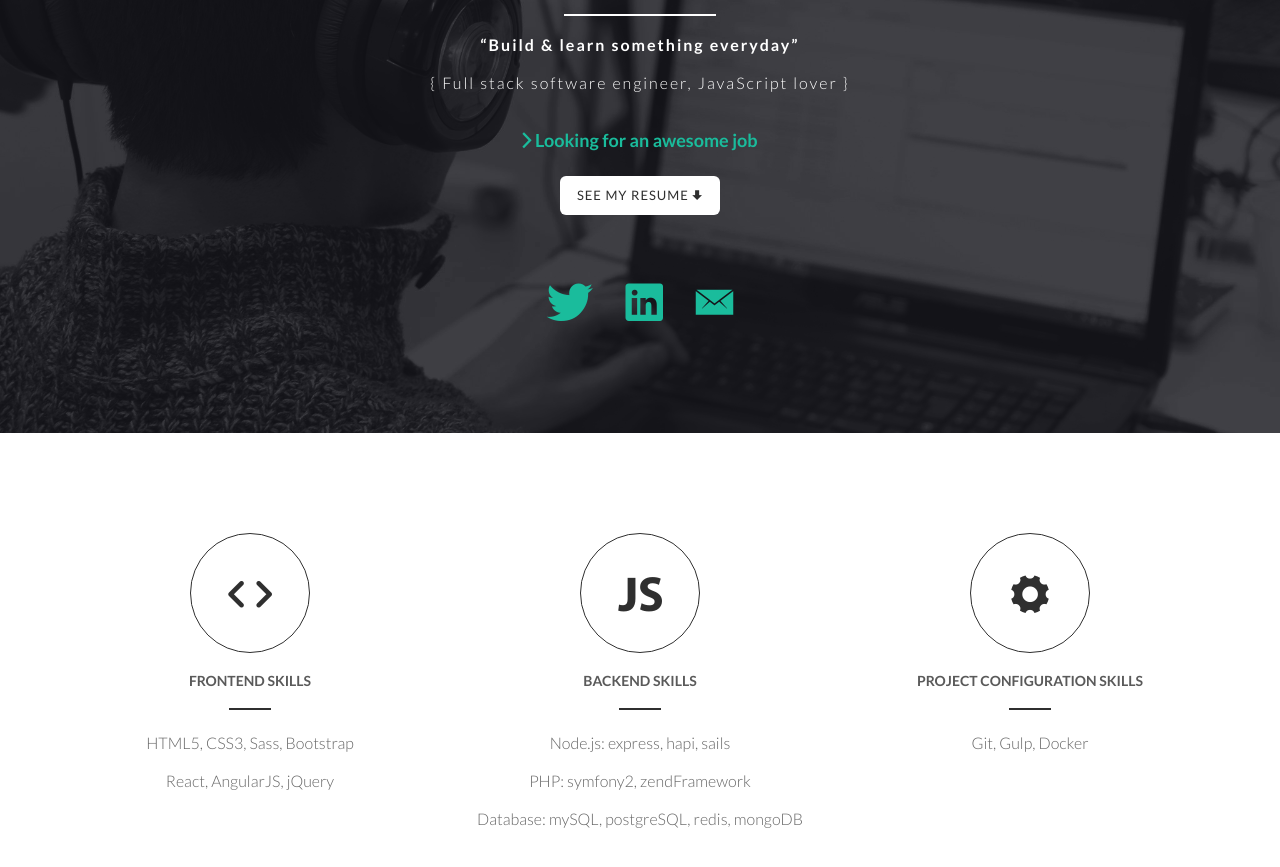
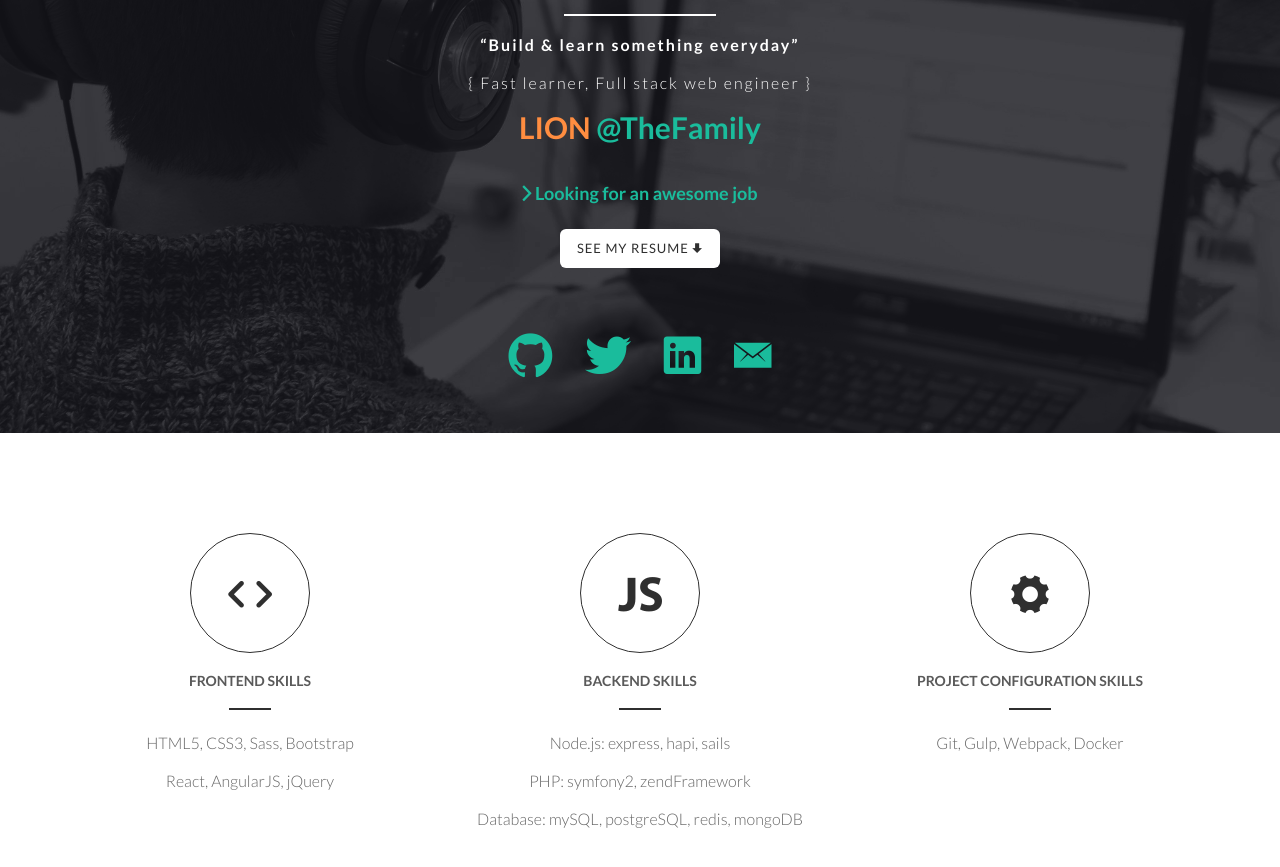
Before and after one commit to Orbmancer/damien-bry, a plain HTML site: page index.html in a window 1280 px wide. Shown: the part 367-1234 px from the top of the page. Drawn offline with Linux system fonts and the light colour scheme; files whose address does not match are found by name.

Commit message:
:lipstick:

```diff
--- a/assets/css/style.css
+++ b/assets/css/style.css
@@ -477,3 +477,7 @@ input {
 .spaced + .spaced {
 	margin-left: 30px;
 }
+
+.text-warning {
+  color: #FF8D40;
+}
--- a/index.html
+++ b/index.html
@@ -48,15 +48,18 @@
       <h1>Damien Bry</h1>
       <hr class="aligncenter">
       <h3><b>“Build & learn something everyday”</b></h3>
-      <h3>{ Full stack software engineer, JavaScript lover }</h3>
+      <h3>{ Fast learner, Full stack web engineer }</h3>
+      <h2><b><a href="https://joinlion.co" target="_blank" class="text-warning">LION</a> <a href="https://www.thefamily.co/" class="text-default" target="_blank">@TheFamily</a></b></h2>
+
       <br/>
       <a href="#detail"><h4><i class="ion-chevron-right"></i> <b>Looking for an awesome job</b></h4></a>
       <p><a href="./Resume_Damien-BRY.pdf" target="_blank"><button class="btn btn-lg btn-white btn-design">See my Resume <i class="ion-arrow-down-a"></i></button></a></p>
       <br/>
       <br/>
+      <span class="spaced"><a href="https://github.com/orbmancer" target="_blank"><i class="icon ion-social-github"></i></a></span>
       <span class="spaced"><a href="https://twitter.com/orbmancer" target="_blank"><i class="icon ion-social-twitter"></i></a></span>
       <span class="spaced"><a href="https://linkedin.com/in/damienbry" target="_blank"><i class="icon ion-social-linkedin"></i></a></span>
-      <span class="spaced"><a href="mailto:damien.bry@gmail.com" data-toggle="tooltip" data-placement="bottom" title="<h4>damien.bry@gmail.com</h4>"><i class="icon ion-ios-email"></i></a></span>
+      <span class="spaced"><a href="mailto:contact@damien-bry.com" data-toggle="tooltip" data-placement="bottom" title="<h4>contact@damien-bry.com</h4>"><i class="icon ion-ios-email"></i></a></span>
     </div>
        <!-- end:Banner text -->
     </section>
@@ -91,7 +94,7 @@
 				</div>
 				<h5>Project configuration skills</h5>
 				<hr class="aligncenter">
-				<p>Git, Gulp, Docker</p>
+				<p>Git, Gulp, Webpack, Docker</p>
 			</div><!--/col-md-4-->
 		</div><!--/row -->
 	</div><!-- /.container -->
```
